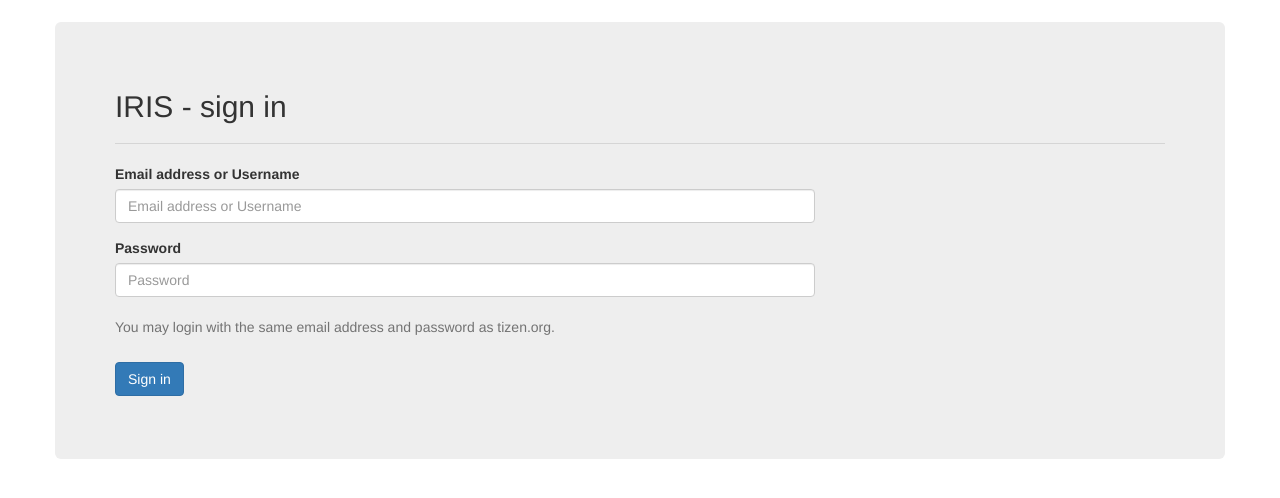
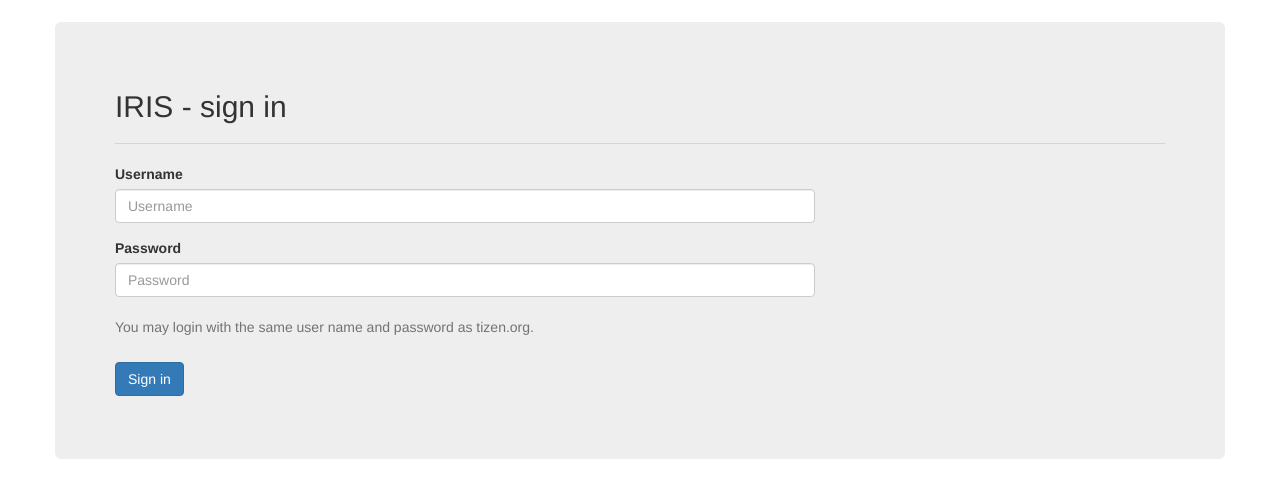
Before and after one commit to intel/iris-panel, a Django app: template iris/core/templates/core/login.html in a window 1280 px wide. Shown: the part 62-560 px from the top of the page. Run offline with Django 3.2, Linux system fonts and the light colour scheme; the template is opened without the code that fills it, so the values that code supplies are empty; parts of the project's set-up code (start-up, migrations or seed data) failed here and were passed over; some libraries are stand-ins or nearby versions.

Commit message:
Restrict email login
Give help message to tell user only use username from tizen.org
not email to login.

Change-Id: I3202c1bfcc6c5d13afb1b08246b2996f9e5b5570

```diff
--- a/iris/core/templates/core/login.html
+++ b/iris/core/templates/core/login.html
@@ -10,9 +10,9 @@
             <fieldset>
                 <div class="col-lg-8">
                     <div class="form-group">
-                      <label for="id_login_user">Email address or Username</label>
+                      <label for="id_login_user">Username</label>
                       <input class="form-control" id="id_login_username" name="username"
-                             type="text" placeholder="Email address or Username" />
+                             type="text" placeholder="Username" />
                     </div>
 
                     <div class="form-group">
@@ -22,7 +22,7 @@
                     </div>
 
                     <div class="form-group">
-                      <span class="help-block">You may login with the same email address and password as tizen.org.</span>
+                      <span class="help-block">You may login with the same user name and password as tizen.org.</span>
                     </div>
 
                     {% if messages %}
```
